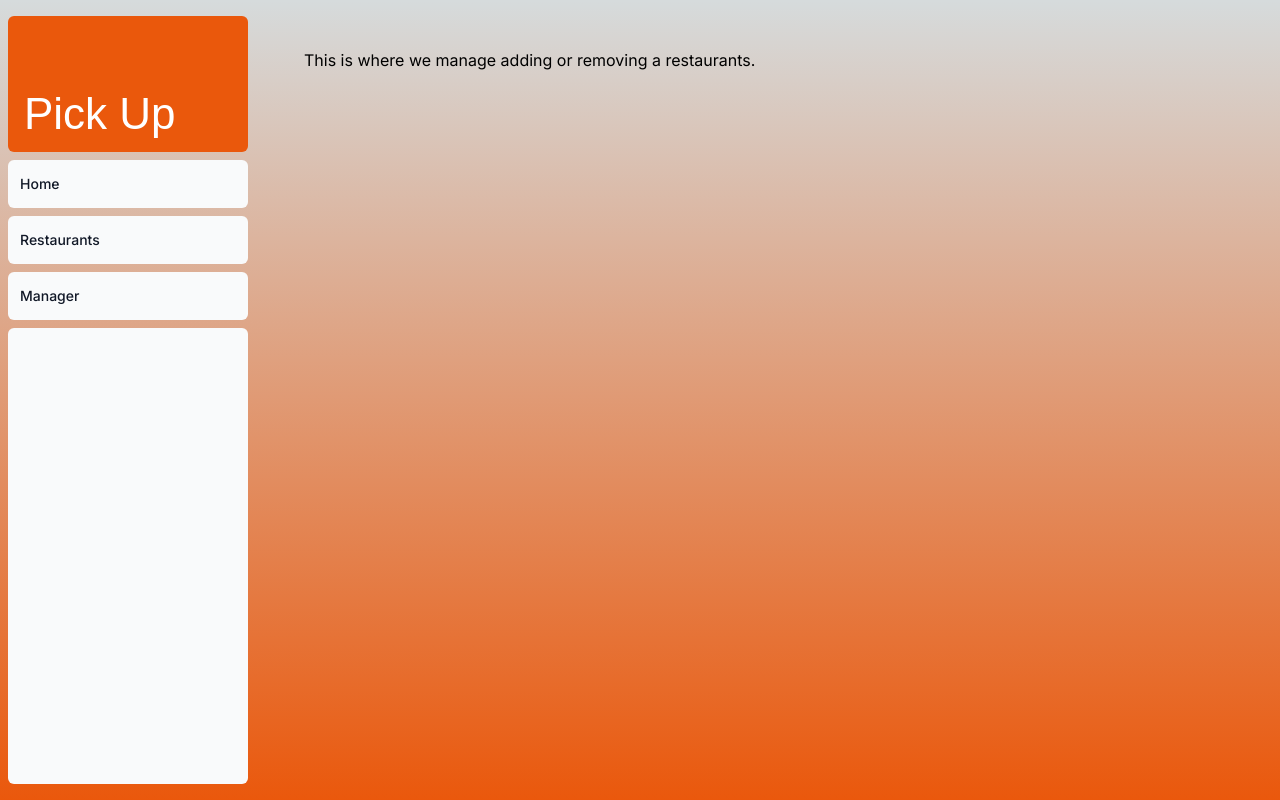
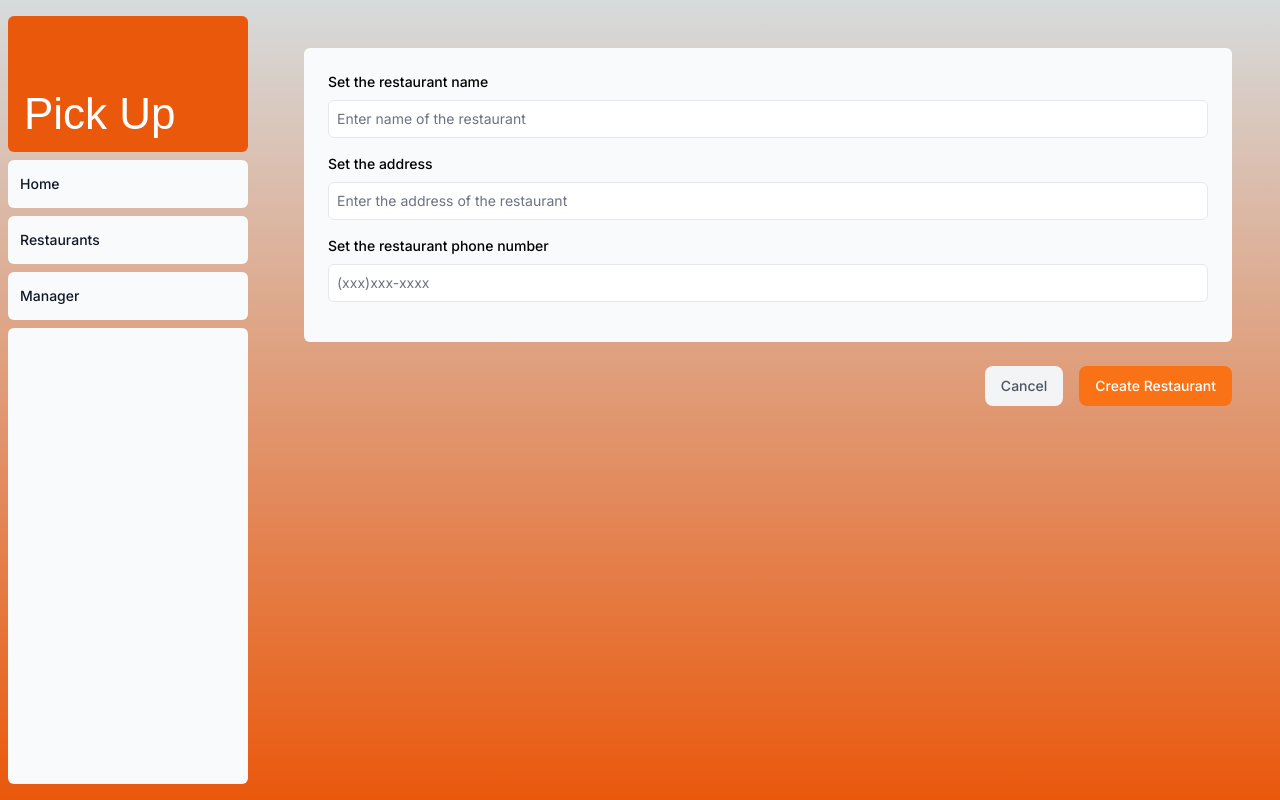
Before and after one commit to konradmh3/PICK-UP-NEXT, a Next.js app in the folder pickup/: page /dashboard/manage/restaurant in a window 1280 px wide. Built offline with nearby package versions, Linux system fonts and the light colour scheme; a web font is replaced by a local one.

Commit message:
Added form for adding restaurant

```diff
--- a/pickup/src/app/dashboard/manage/restaurant/page.tsx
+++ b/pickup/src/app/dashboard/manage/restaurant/page.tsx
@@ -1,7 +1,10 @@
+import Form from "@/app/ui/create-form";
+
 export default function RestaurantManager(){
     return(
     <>
-        This is where we manage adding or removing a restaurants.
+        {/* This is where we manage adding or removing a restaurants. */}
+        <Form />
     </>
 );
 }
--- /dev/null
+++ b/pickup/src/app/ui/button.tsx
@@ -0,0 +1,19 @@
+import clsx from 'clsx';
+
+interface ButtonProps extends React.ButtonHTMLAttributes<HTMLButtonElement> {
+  children: React.ReactNode;
+}
+
+export function Button({ children, className, ...rest }: ButtonProps) {
+  return (
+    <button
+      {...rest}
+      className={clsx(
+        'flex h-10 items-center rounded-lg bg-orange-500 px-4 text-sm font-medium text-white transition-colors hover:bg-orange-400 focus-visible:outline focus-visible:outline-2 focus-visible:outline-offset-2 focus-visible:outline-orange-500 active:bg-orange-600 aria-disabled:cursor-not-allowed aria-disabled:opacity-50',
+        className,
+      )}
+    >
+      {children}
+    </button>
+  );
+}
--- /dev/null
+++ b/pickup/src/app/ui/create-form.tsx
@@ -0,0 +1,84 @@
+// import { CustomerField } from '@/app/lib/definitions';
+import Link from 'next/link';
+import {
+  CheckIcon,
+  ClockIcon,
+  CurrencyDollarIcon,
+  UserCircleIcon,
+} from '@heroicons/react/24/outline';
+import { Button } from '@/app/ui/button';
+
+export default function Form(
+  // { customers }: { customers: CustomerField[] }
+) {
+  return (
+    <form>
+      <div className="rounded-md bg-gray-50 p-4 md:p-6">
+        {/* Customer Name */}
+
+        {/* Invoice Amount */}
+        <div className="mb-4">
+          <label htmlFor="restaurant" className="mb-2 block text-sm font-medium">
+            Set the restaurant name
+          </label>
+          <div className="relative mt-2 rounded-md">
+            <div className="relative">
+              <input
+                id="restaurant"
+                name="restaurant"
+                type="string"
+                placeholder="Enter name of the restaurant"
+                className="peer block w-full rounded-md border border-gray-200 py-2 pl-2 text-sm outline-2 placeholder:text-gray-500"
+              />
+              {/* <CurrencyDollarIcon className="pointer-events-none absolute left-3 top-1/2 h-[18px] w-[18px] -translate-y-1/2 text-gray-500 peer-focus:text-gray-900" /> */}
+            </div>
+          </div>
+        </div>
+        <div className="mb-4">
+          <label htmlFor="address" className="mb-2 block text-sm font-medium">
+            Set the address
+          </label>
+          <div className="relative mt-2 rounded-md">
+            <div className="relative">
+              <input
+                id="address"
+                name="address"
+                type="string"
+                placeholder="Enter the address of the restaurant"
+                className="peer block w-full rounded-md border border-gray-200 py-2 pl-2 text-sm outline-2 placeholder:text-gray-500"
+              />
+              {/* <CurrencyDollarIcon className="pointer-events-none absolute left-3 top-1/2 h-[18px] w-[18px] -translate-y-1/2 text-gray-500 peer-focus:text-gray-900" /> */}
+            </div>
+          </div>
+        </div>
+        <div className="mb-4">
+          <label htmlFor="phone" className="mb-2 block text-sm font-medium">
+            Set the restaurant phone number
+          </label>
+          <div className="relative mt-2 rounded-md">
+            <div className="relative">
+              <input
+                id="phone"
+                name="phone"
+                type="string"
+                placeholder="(xxx)xxx-xxxx"
+                className="peer block w-full rounded-md border border-gray-200 py-2 pl-2 text-sm outline-2 placeholder:text-gray-500"
+              />
+              {/* <CurrencyDollarIcon className="pointer-events-none absolute left-3 top-1/2 h-[18px] w-[18px] -translate-y-1/2 text-gray-500 peer-focus:text-gray-900" /> */}
+            </div>
+          </div>
+        </div>
+
+      </div>
+      <div className="mt-6 flex justify-end gap-4">
+        <Link
+          href="/dashboard/manage"
+          className="flex h-10 items-center rounded-lg bg-gray-100 px-4 text-sm font-medium text-gray-600 transition-colors hover:bg-gray-200"
+        >
+          Cancel
+        </Link>
+        <Button type="submit">Create Restaurant</Button>
+      </div>
+    </form>
+  );
+}
```
